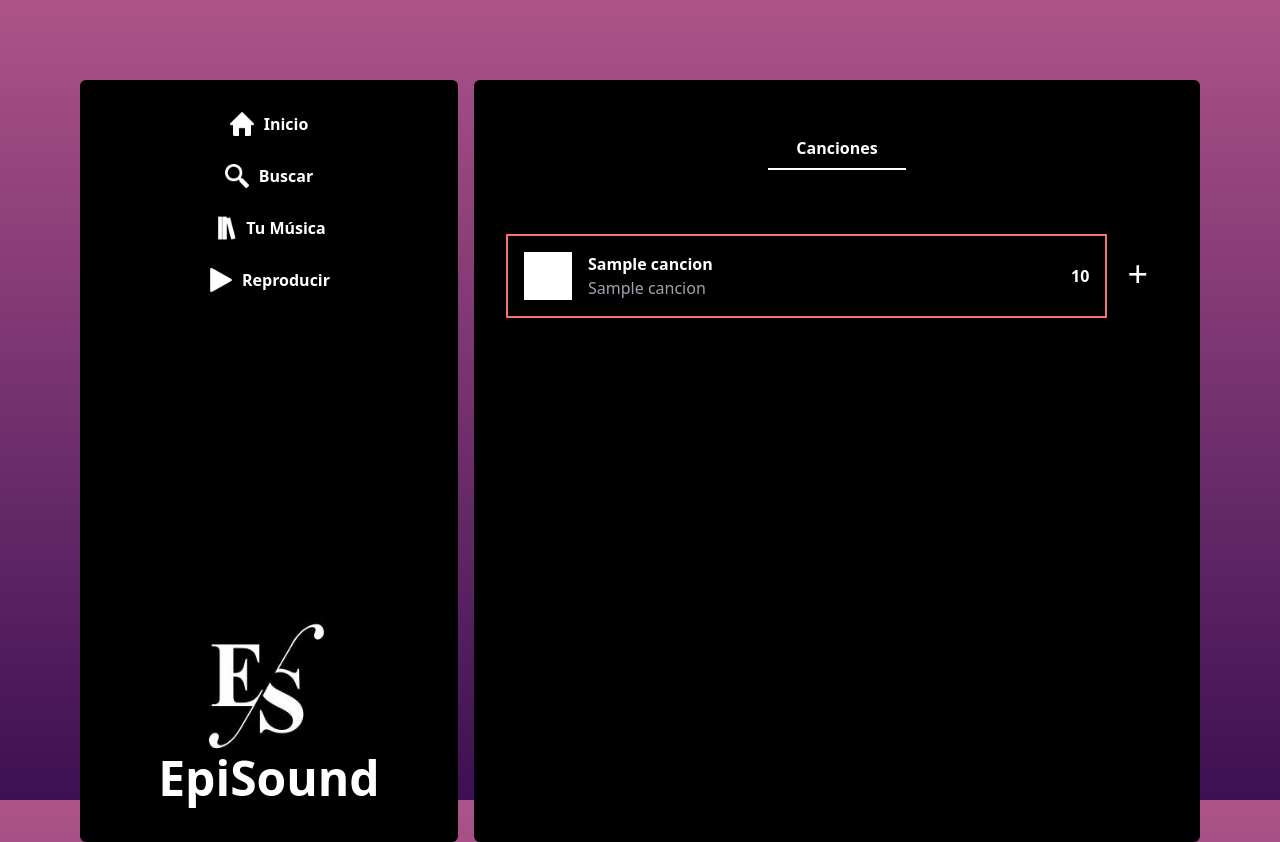
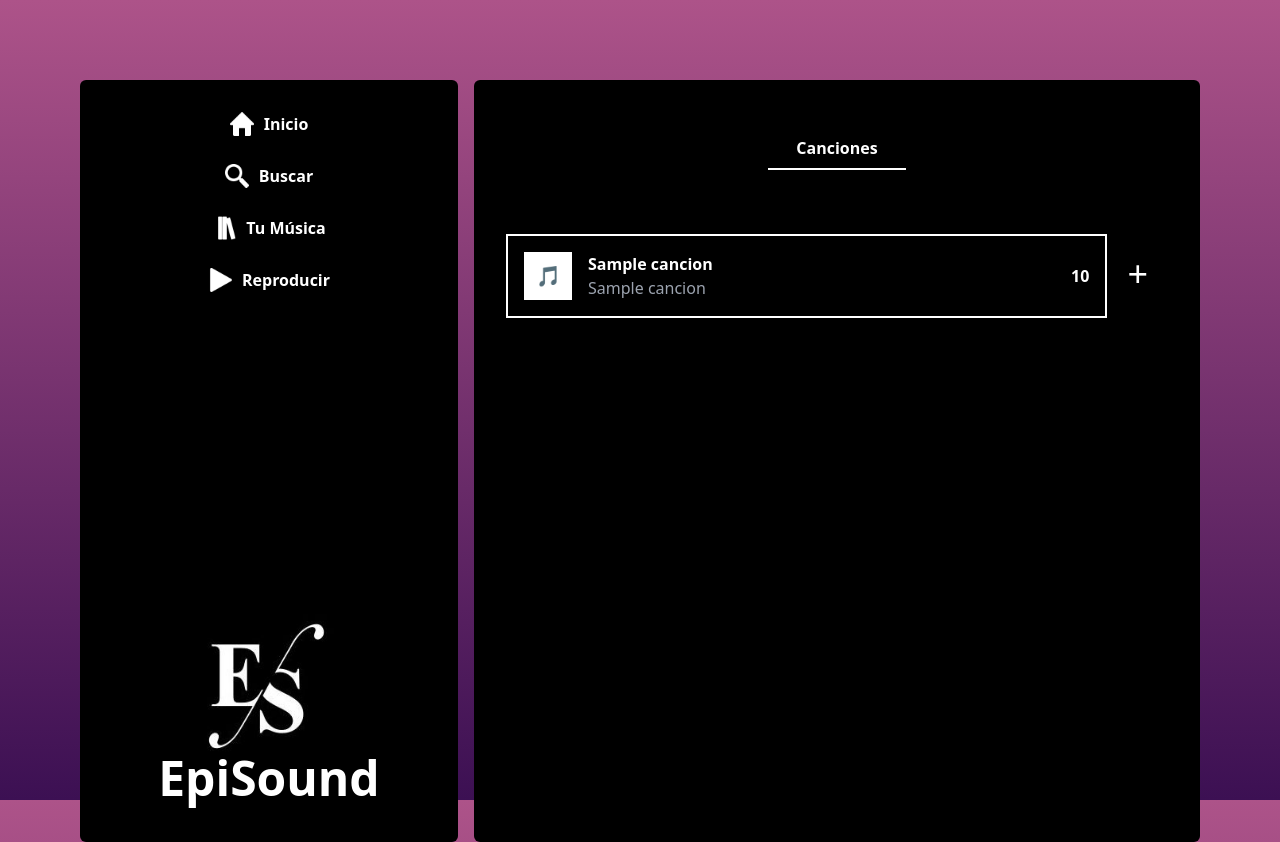
Before and after one commit to eluqm/EDA2024_4, a Django app: template proyecto/app_episound/templates/inicio/page.html in a window 1280 px wide. Run offline with Django 5.2, Linux system fonts and the light colour scheme; the template is opened without the code that fills it: most values are stand-ins (such as "Sample title", 1, 10 or a date in 2020); style sheets or scripts are compiled from the project's sources; parts of the project's set-up code (start-up, migrations or seed data) failed here and were passed over.

Commit message:
Arreglando unas cosas

```diff
--- a/proyecto/app_episound/templates/inicio/page.html
+++ b/proyecto/app_episound/templates/inicio/page.html
@@ -3,17 +3,17 @@
 <div class="w-full p-4 flex justify-center items-center flex-col">
   <div class="flex p-4 max-w-3xl items-start">
     <nav class="w-full flex flex-row gap-x-64 py-2 border-b-2 border-b-white px-7 font-bold">
-      <button>Canciones</button>
+      <h1>Canciones</h1>
     </nav>
   </div>
   <div class="max-w-3xl my-8 w-full flex items-center justify-center flex-col">
-    <div class="max-w-3xl w-full overflow-y-auto space-y-4 mx-40 py-4" style="height: calc(5 * 6rem + 5 * 1rem);">
+    <div class="max-w-3xl w-full overflow-y-auto space-y-4 mx-40 py-4 flex flex-col" style="height: calc(5 * 6rem + 5 * 1rem);">
       {% for cancion in canciones %}
       <div class="flex flex-row">
-        <div class="flex items-center justify-between w-full border-2  border-red-400 p-4 bg-black text-white">
+        <div class="flex items-center justify-between w-full border-2  border-white p-4 bg-black text-white">
           <div class="flex items-center space-x-4">
-            <div class="w-12 h-12 bg-white flex items-center justify-center text-white text-xl">
-              <!-- Aca debemos agregar la imagen -->
+            <div class="min-w-12 min-h-12 w-12 h-12 bg-white flex items-center justify-center text-white text-xl">
+              🎵
             </div>
             <div class="flex flex-col">
               <span class="font-bold text-white">{{ cancion.track_name }}</span>
```
